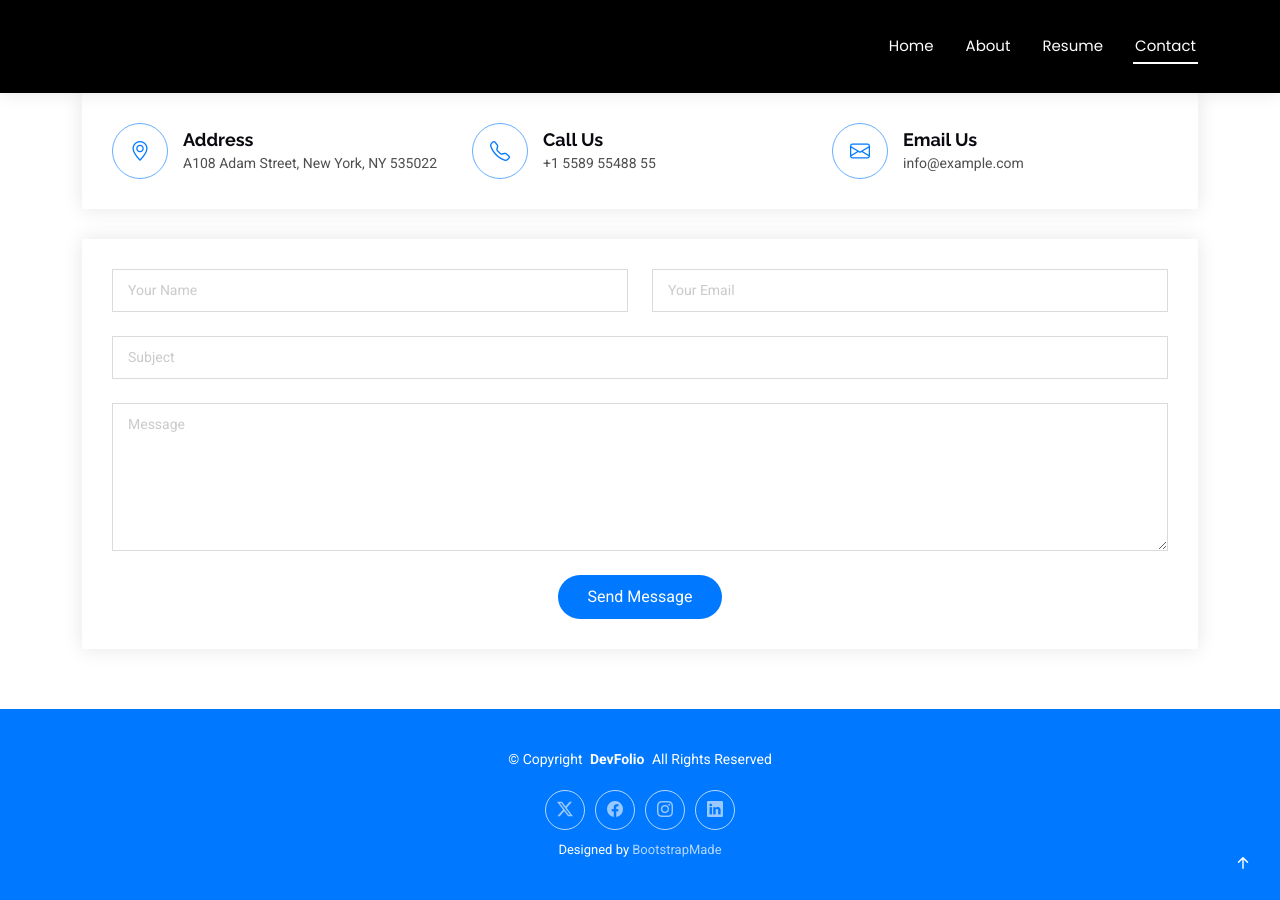
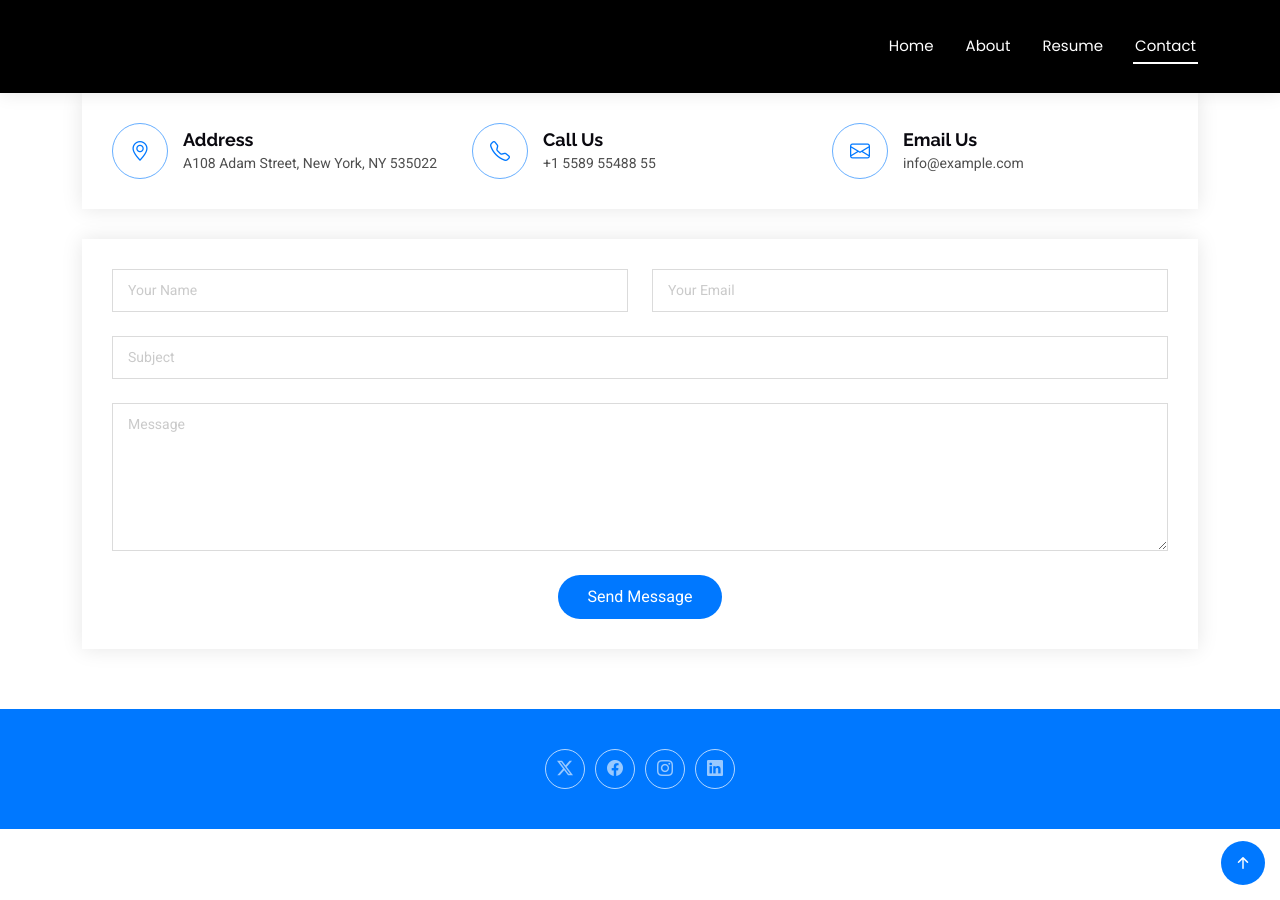
Before and after one commit to Stinson13/stinson13.github.io, a Jekyll site: the page built from index.html, in a window 1280 px wide and 900 px high, scrolled down 2727 px. Built offline with Jekyll 4.4.1, drawn with Linux system fonts in a browser that asks for light colours.

Commit message:
Removing copyright and credits from footer

```diff
--- a/_includes/footer.html
+++ b/_includes/footer.html
@@ -1,18 +1,8 @@
 <div class="container">
-    <div class="copyright text-center ">
-      <p>© <span>Copyright</span> <strong class="px-1 sitename">DevFolio</strong> <span>All Rights Reserved</span></p>
-    </div>
     <div class="social-links d-flex justify-content-center">
       <a href=""><i class="bi bi-twitter-x"></i></a>
       <a href=""><i class="bi bi-facebook"></i></a>
       <a href=""><i class="bi bi-instagram"></i></a>
       <a href=""><i class="bi bi-linkedin"></i></a>
     </div>
-    <div class="credits">
-      <!-- All the links in the footer should remain intact. -->
-      <!-- You can delete the links only if you've purchased the pro version. -->
-      <!-- Licensing information: https://bootstrapmade.com/license/ -->
-      <!-- Purchase the pro version with working PHP/AJAX contact form: [buy-url] -->
-      Designed by <a href="https://bootstrapmade.com/">BootstrapMade</a>
-    </div>
 </div>
--- a/assets/css/main.css
+++ b/assets/css/main.css
@@ -454,14 +454,6 @@
   position: relative;
 }
 
-.footer .copyright p {
-  margin-bottom: 0;
-}
-
-.footer .social-links {
-  margin-top: 20px;
-}
-
 .footer .social-links a {
   display: flex;
   align-items: center;
@@ -479,16 +471,6 @@
 .footer .social-links a:hover {
   color: var(--default-color);
   border-color: var(--default-color);
-}
-
-.footer .credits {
-  margin-top: 10px;
-  font-size: 13px;
-  text-align: center;
-}
-
-.footer .credits a {
-  color: color-mix(in srgb, var(--default-color), transparent 30%);
 }
 
 /*--------------------------------------------------------------
```
